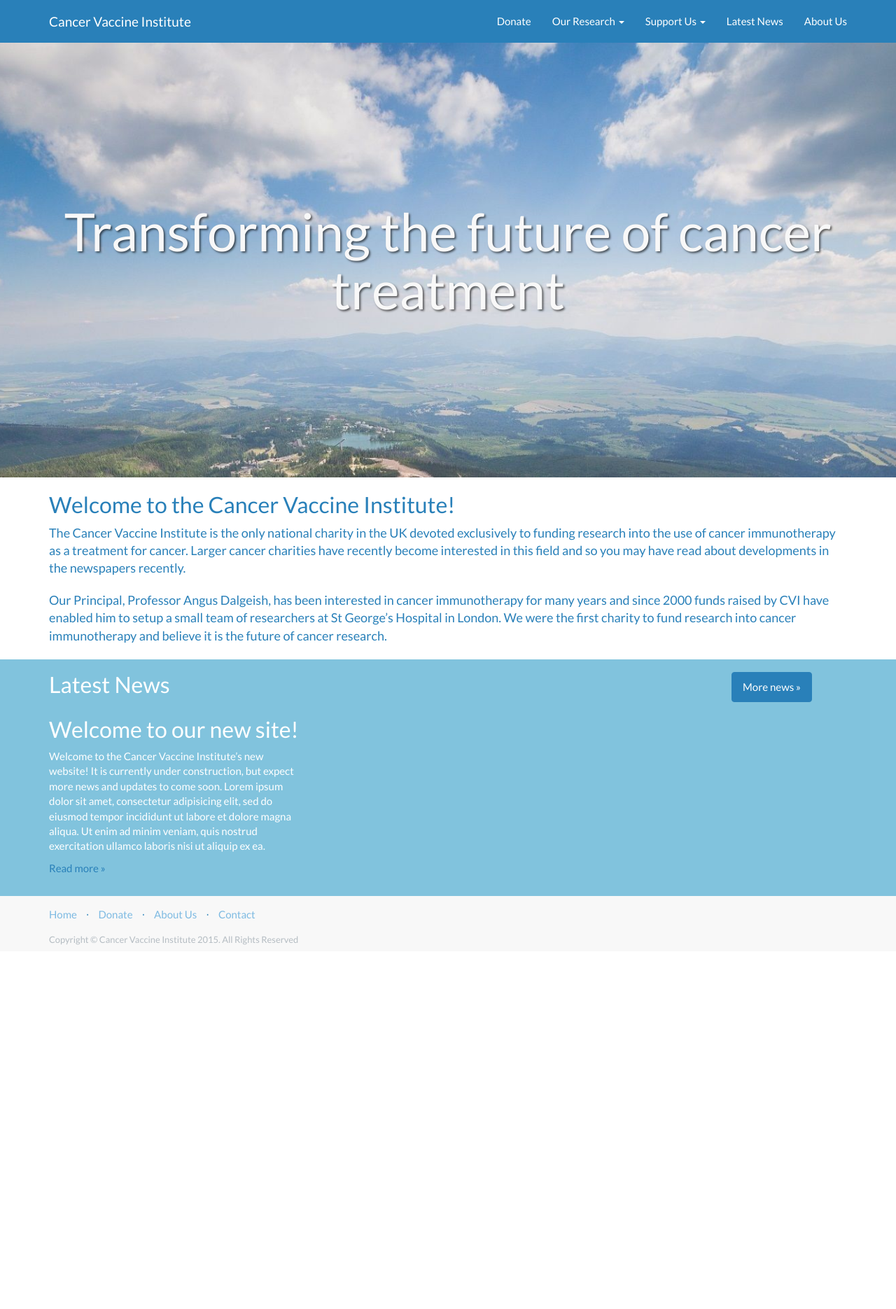
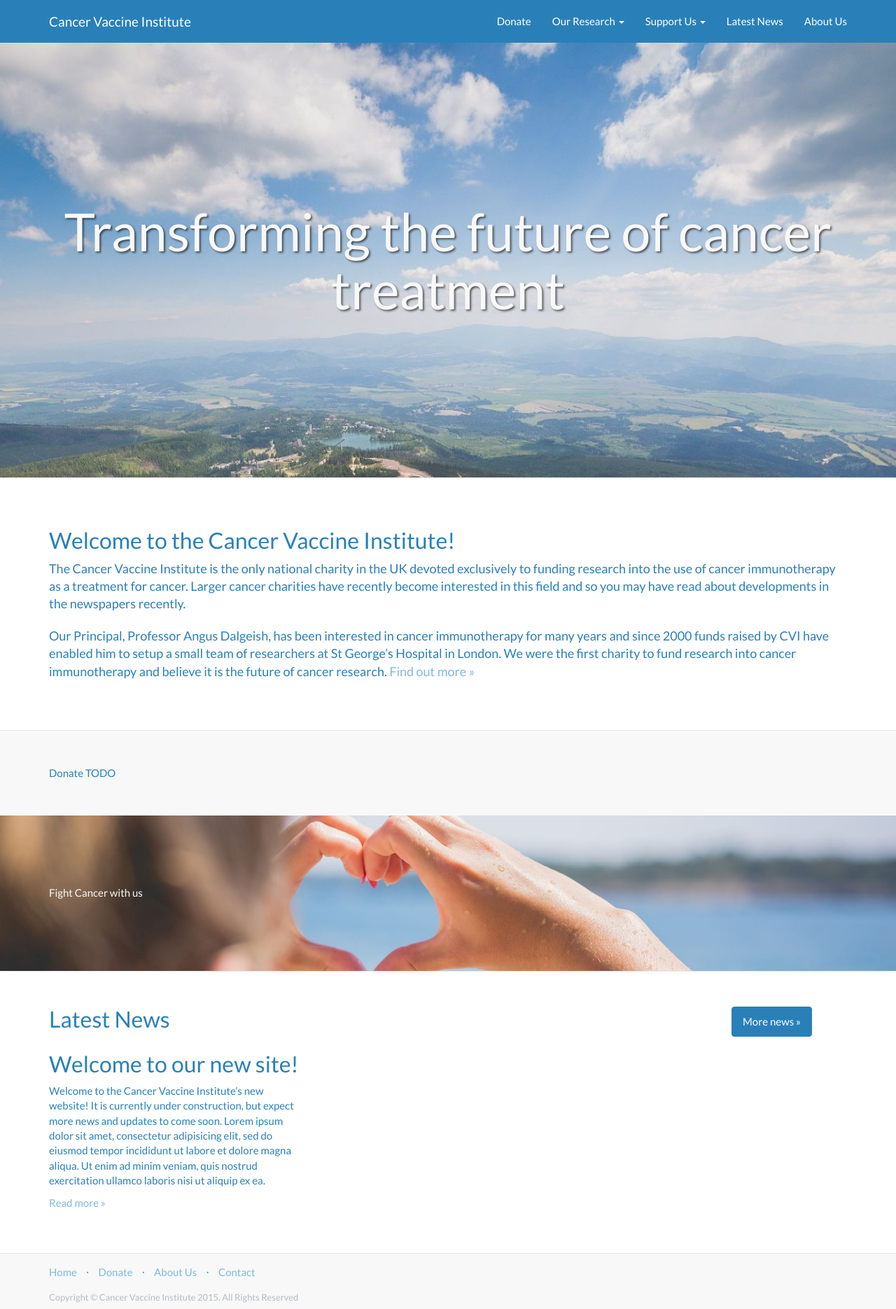
Before and after one commit to CancerVaccine/cancervaccine.github.io, a Jekyll site: the page built from index.html, in a window 1280 px wide. Shown: the whole page at 70% size. Built offline with Jekyll 4.4.1, drawn with Linux system fonts in a browser that asks for light colours; nearby versions of some CDN libraries; before the commit the page ends 1359 px from its top, so only the background shows below that.

Commit message:
Adding area on homepage for fill

```diff
--- a/index.html
+++ b/index.html
@@ -10,6 +10,11 @@
     background: url(/assets/images/homepage/jumbotron.jpg) no-repeat bottom center;
     background-size: cover;
     text-align: center;
+  }
+
+  .banner-1 {
+    background: url(/assets/images/homepage/banner1.jpg) no-repeat center center;
+    background-size: cover;
   }
 </style>
 
@@ -26,7 +31,9 @@
       </div>
     </div>
   </div>
-  <div class="container" stlye="margin-bottom: 100px;">
+
+  <div class="content-section-b">
+    <div class="container">
       <div class="row">
         <div class="col-md-12">
           <h2>Welcome to the Cancer Vaccine Institute!</h2>
@@ -40,11 +47,34 @@
             Our Principal, Professor Angus Dalgeish, has been interested in cancer immunotherapy for many years and since 2000 funds
             raised by CVI have enabled him to setup a small team of researchers at St George’s Hospital in London. We were
             the first charity to fund research into cancer immunotherapy and believe it is the future of cancer research.
+            <a href="/our-research/research-projects/">Find out more &raquo;</a>
           </p>
         </div>
       </div>
     </div>
-  <div class="altrow">
+  </div>
+
+  <div class="content-section-a">
+    <div class="container">
+      <div class="row">
+        <div class="col-md-12">
+          Donate TODO
+        </div>
+      </div>
+    </div>
+  </div>
+
+  <div class="banner banner-1">
+    <div class="container">
+      <div class="row">
+        <div class="col-md-12">
+          Fight Cancer with us
+        </div>
+      </div>
+    </div>
+  </div>
+
+  <div class="content-section-b">
     {% include latest-news-row.html %}
   </div>
 </div>
```
Also changed, not shown: assets/images/homepage/banner1.jpg (added). Lines whose indentation alone changed are shown as unchanged.
